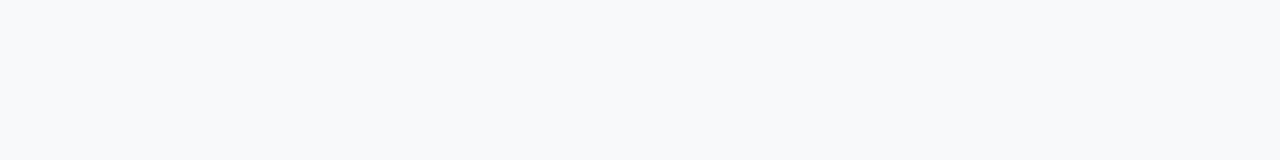
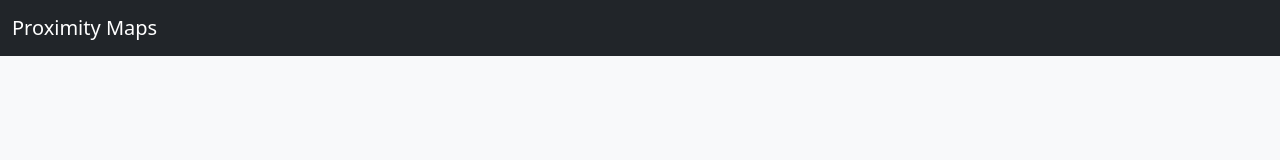
Before and after one commit to proximitymaps/ohio-river-valley, a plain HTML site: page index.html in a window 1280 px wide. Drawn offline with Linux system fonts and the light colour scheme.

Commit message:
add navbar

```diff
--- a/index.html
+++ b/index.html
@@ -18,3 +18,13 @@
     <!-- Add lesson styles to following stylesheet -->
     <link rel="stylesheet" href="css/styles.css" />
   </head>
+
+  <body>
+    <nav class="navbar navbar-dark bg-dark" id="nav">
+        <div class="container-fluid">
+          <a class="navbar-brand" href="https://newmapsplus.as.uky.edu/">
+            Proximity Maps
+          </a>
+        </div>
+      </nav>
+  </body>
```
